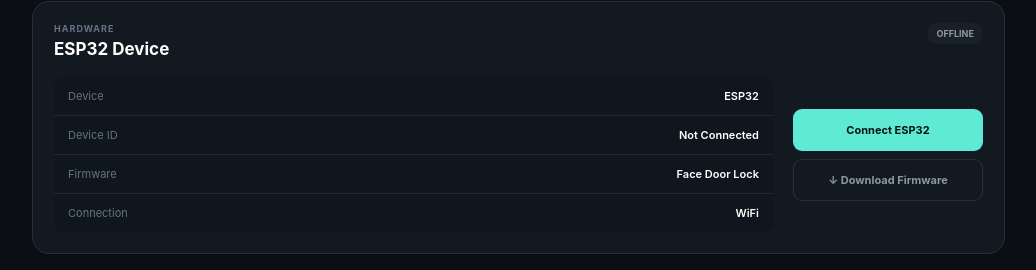
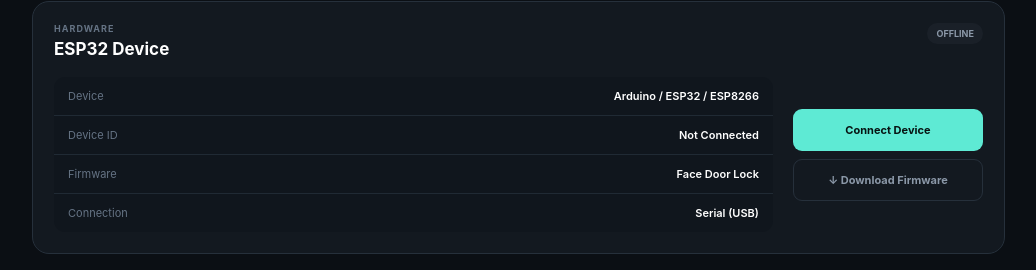
Before and after one commit to srivastavadivyansh014-byte/Embed-with-Code, a website built with Parcel: page ai-tools/projects/face-recognition/index.html in a window 1280 px wide. Shown: the part 1218-1488 px from the top of the page, without its empty margins (244-1280 px from the left). Built offline with nearby package versions, Linux system fonts and the light colour scheme.

Commit message:
Initial commit

```diff
--- a/ai-tools/projects/face-recognition/index.html
+++ b/ai-tools/projects/face-recognition/index.html
@@ -700,7 +700,7 @@
                             </span>
 
                             <strong>
-                                ESP32
+                                Arduino / ESP32 / ESP8266
                             </strong>
 
                         </div>
@@ -739,7 +739,7 @@
                             </span>
 
                             <strong id="connectionType">
-                                WiFi
+                                Serial (USB)
                             </strong>
 
                         </div>
@@ -754,7 +754,7 @@
                             id="connectDeviceBtn"
                             class="primary-btn"
                         >
-                            Connect ESP32
+                            Connect Device
                         </button>
 
 
```
Also changed, not shown: 1 other file.
